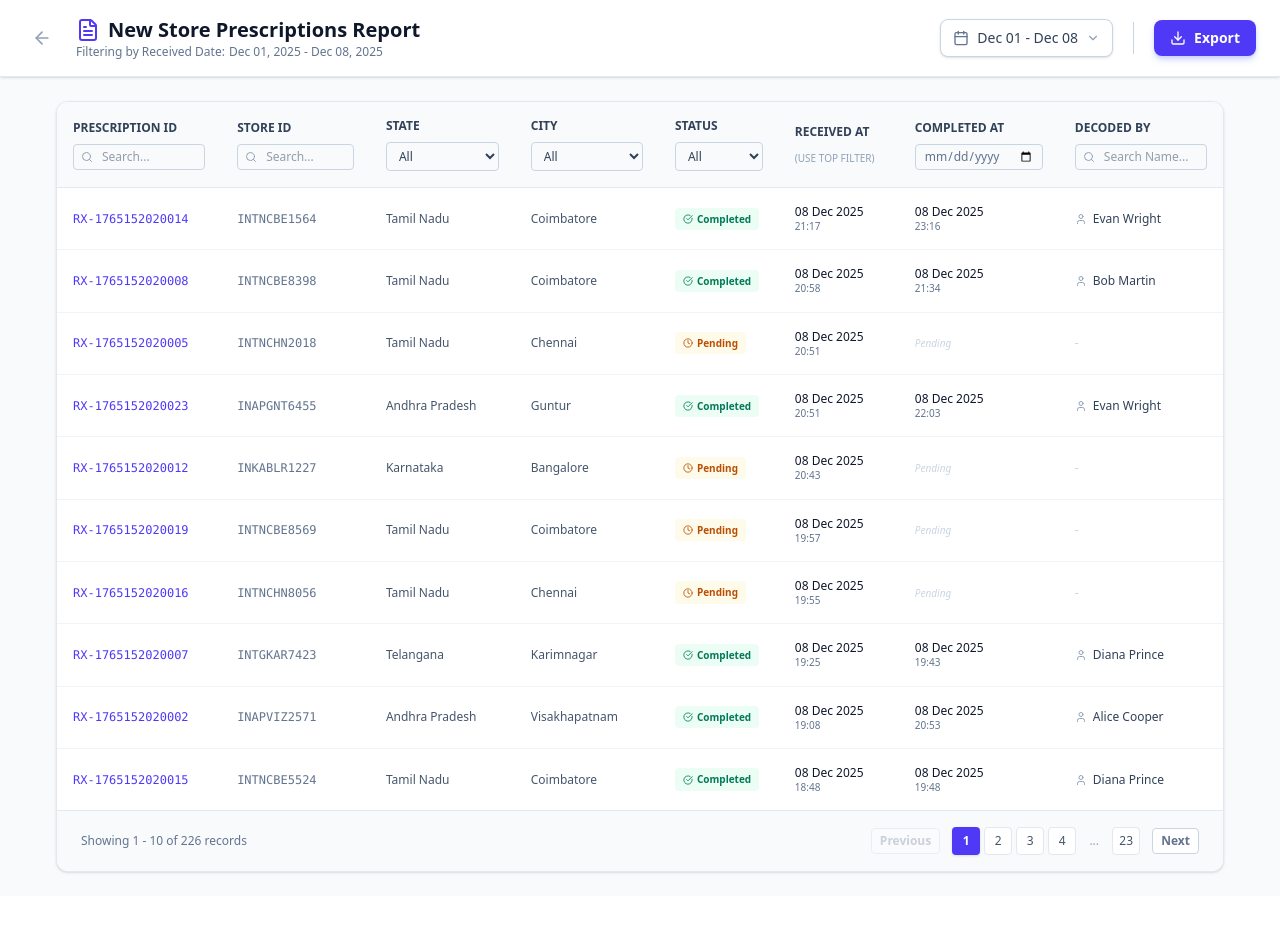
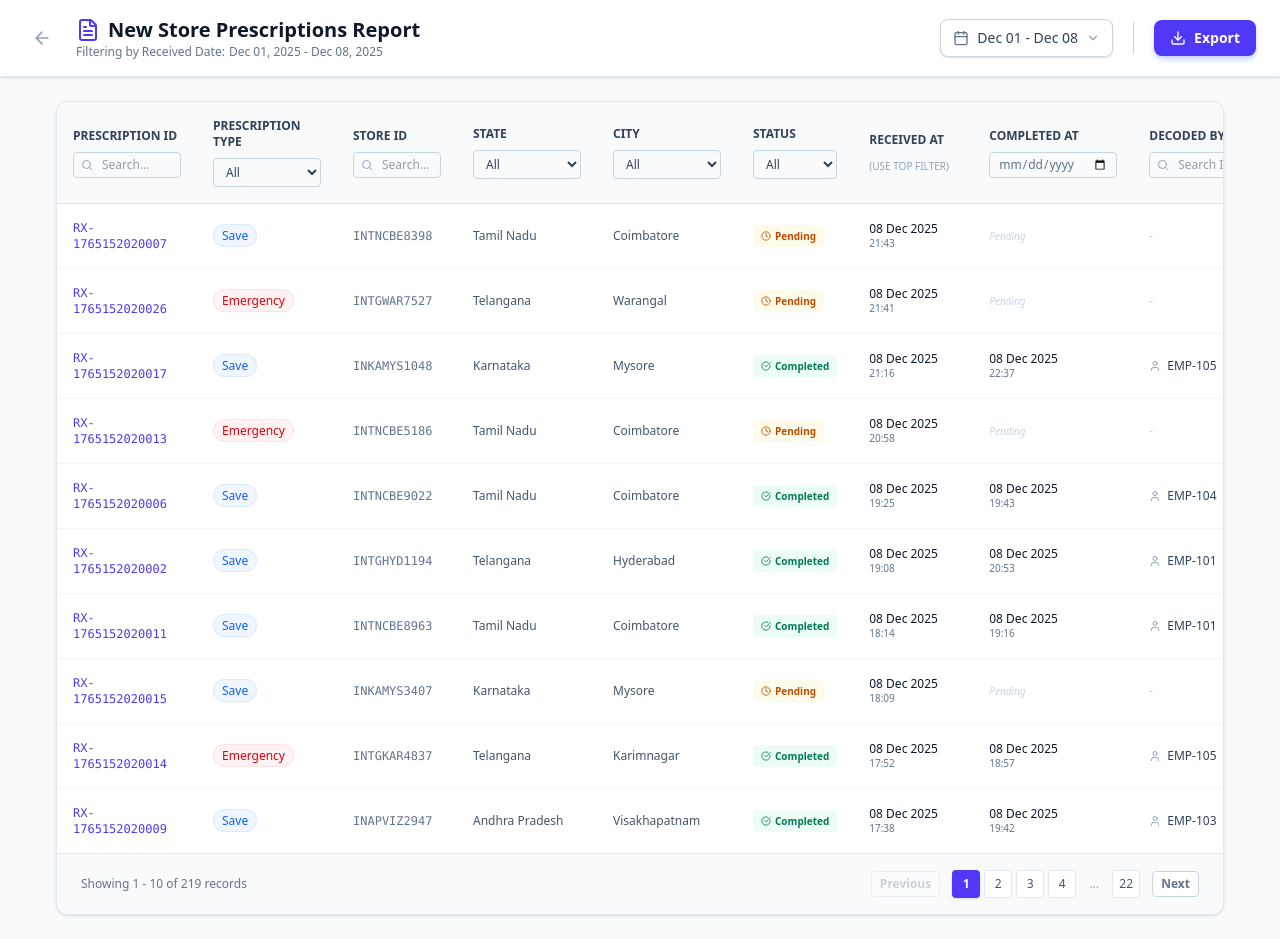
Before and after one commit to visaal1582892/auto-prescription-assignment-mock, a React (Vite) app: page /new-store-prescriptions-report in a window 1280 px wide. Before the commit the page ends 896 px from the top, so only its background shows below. Built offline with nearby package versions, Linux system fonts and the light colour scheme; sample sign-in values are in the browser's storage.

Commit message:
made some changes

```diff
--- a/src/pages/NewStorePrescriptionsReport.jsx
+++ b/src/pages/NewStorePrescriptionsReport.jsx
@@ -33,7 +33,7 @@ const NewStorePrescriptionsReport = () => {
             'Karnataka': ['Bangalore', 'Mysore'],
             'Tamil Nadu': ['Chennai', 'Coimbatore']
         };
-        const employees = ["Alice Cooper", "Bob Martin", "Charlie Day", "Diana Prince", "Evan Wright"];
+        const employees = ["EMP-101", "EMP-102", "EMP-103", "EMP-104", "EMP-105"];
 
         // Generate for past 30 days
         for (let d = 0; d < 30; d++) {
@@ -58,6 +58,8 @@ const NewStorePrescriptionsReport = () => {
                     completedTime.setMinutes(receivedTime.getMinutes() + Math.floor(Math.random() * 120) + 5); // 5m to 2h later
                     decodedBy = employees[Math.floor(Math.random() * employees.length)];
                 }
+
+                const prescriptionType = Math.random() > 0.5 ? 'Emergency' : 'Save';
 
                 const stateCodes = {
                     'Telangana': 'TG',
@@ -89,6 +91,7 @@ const NewStorePrescriptionsReport = () => {
                 data.push({
                     id: `NSP-${d}-${i}`,
                     prescriptionId: `RX-${20000 + startOfDay(date).getTime() + i}`,
+                    prescriptionType: prescriptionType,
                     storeId: storeId,
                     state: state,
                     city: city,
@@ -114,6 +117,7 @@ const NewStorePrescriptionsReport = () => {
     // Column Filters
     const [filters, setFilters] = useState({
         prescriptionId: '',
+        prescriptionType: 'All', // New Filter
         storeId: '',
         state: 'All',
         city: 'All',
@@ -149,6 +153,9 @@ const NewStorePrescriptionsReport = () => {
             // 2. Column Filters
             // Prescription ID
             if (filters.prescriptionId && !row.prescriptionId.toLowerCase().includes(filters.prescriptionId.toLowerCase())) return false;
+
+            // Prescription Type
+            if (filters.prescriptionType !== 'All' && row.prescriptionType !== filters.prescriptionType) return false;
 
             // Store ID
             if (filters.storeId && !row.storeId.toLowerCase().includes(filters.storeId.toLowerCase())) return false;
@@ -193,6 +200,7 @@ const NewStorePrescriptionsReport = () => {
     const hasActiveFilters = useMemo(() => {
         return (
             filters.prescriptionId !== '' ||
+            filters.prescriptionType !== 'All' ||
             filters.storeId !== '' ||
             filters.state !== 'All' ||
             filters.city !== 'All' ||
@@ -205,6 +213,7 @@ const NewStorePrescriptionsReport = () => {
     const clearFilters = () => {
         setFilters({
             prescriptionId: '',
+            prescriptionType: 'All',
             storeId: '',
             state: 'All',
             city: 'All',
@@ -218,6 +227,7 @@ const NewStorePrescriptionsReport = () => {
     const handleExport = () => {
         const exportData = filteredData.map(row => ({
             "Prescription ID": row.prescriptionId,
+            "Prescription Type": row.prescriptionType,
             "Store ID": row.storeId,
             "State": row.state,
             "City": row.city,
@@ -370,6 +380,22 @@ const NewStorePrescriptionsReport = () => {
                                         </div>
                                     </th>
 
+                                    {/* Prescription Type Filter */}
+                                    <th className="px-4 py-4 min-w-[140px]">
+                                        <div className="flex flex-col gap-2">
+                                            <span>Prescription Type</span>
+                                            <select
+                                                className="w-full px-2 py-1 text-xs border border-slate-300 rounded focus:outline-none focus:border-indigo-500 font-normal"
+                                                value={filters.prescriptionType}
+                                                onChange={(e) => setFilters(prev => ({ ...prev, prescriptionType: e.target.value }))}
+                                            >
+                                                <option value="All">All</option>
+                                                <option value="Emergency">Emergency</option>
+                                                <option value="Save">Save</option>
+                                            </select>
+                                        </div>
+                                    </th>
+
                                     {/* Store ID Filter */}
                                     <th className="px-4 py-4 min-w-[120px]">
                                         <div className="flex flex-col gap-2">
@@ -470,7 +496,7 @@ const NewStorePrescriptionsReport = () => {
                                                 <Search size={12} className="absolute left-2 top-1/2 -translate-y-1/2 text-slate-400" />
                                                 <input
                                                     type="text"
-                                                    placeholder="Search Name..."
+                                                    placeholder="Search ID..."
                                                     className="w-full pl-7 pr-2 py-1 text-xs border border-slate-300 rounded focus:outline-none focus:border-indigo-500 font-normal"
                                                     value={filters.decodedBy}
                                                     onChange={(e) => setFilters(prev => ({ ...prev, decodedBy: e.target.value }))}
@@ -485,6 +511,14 @@ const NewStorePrescriptionsReport = () => {
                                     paginatedData.map((row) => (
                                         <tr key={row.id} className="bg-white hover:bg-slate-50 transition-colors">
                                             <td className="px-4 py-4 font-mono font-medium text-indigo-600 text-xs">{row.prescriptionId}</td>
+                                            <td className="px-4 py-4 text-xs font-medium">
+                                                <span className={`px-2 py-0.5 rounded-full border ${row.prescriptionType === 'Emergency'
+                                                    ? 'bg-red-50 text-red-600 border-red-100'
+                                                    : 'bg-blue-50 text-blue-600 border-blue-100'
+                                                    }`}>
+                                                    {row.prescriptionType}
+                                                </span>
+                                            </td>
                                             <td className="px-4 py-4 font-mono text-xs text-slate-500">{row.storeId}</td>
                                             <td className="px-4 py-4 text-xs">{row.state}</td>
                                             <td className="px-4 py-4 text-xs">{row.city}</td>
```
